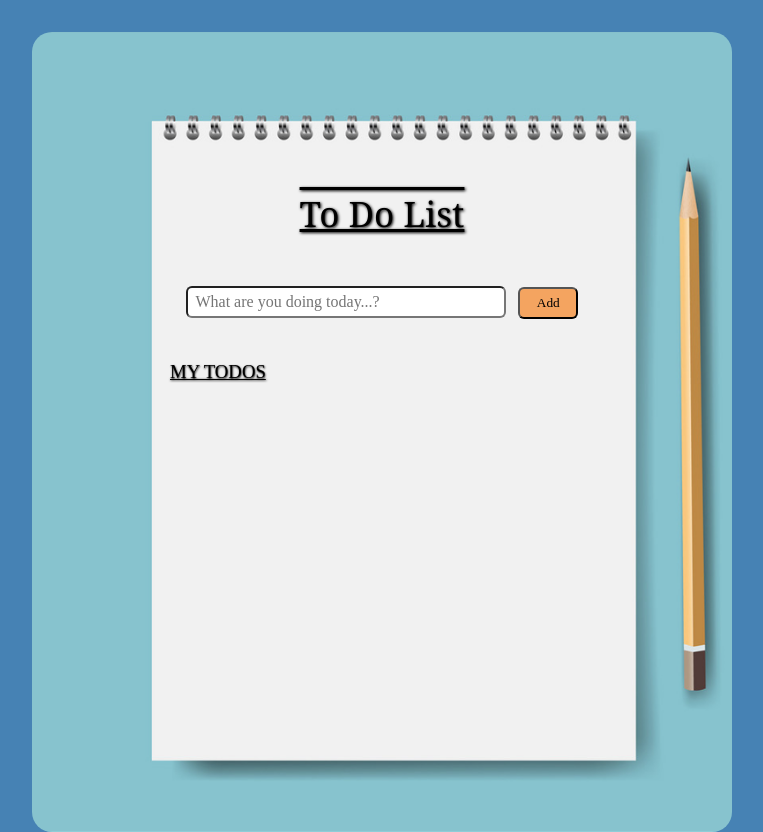
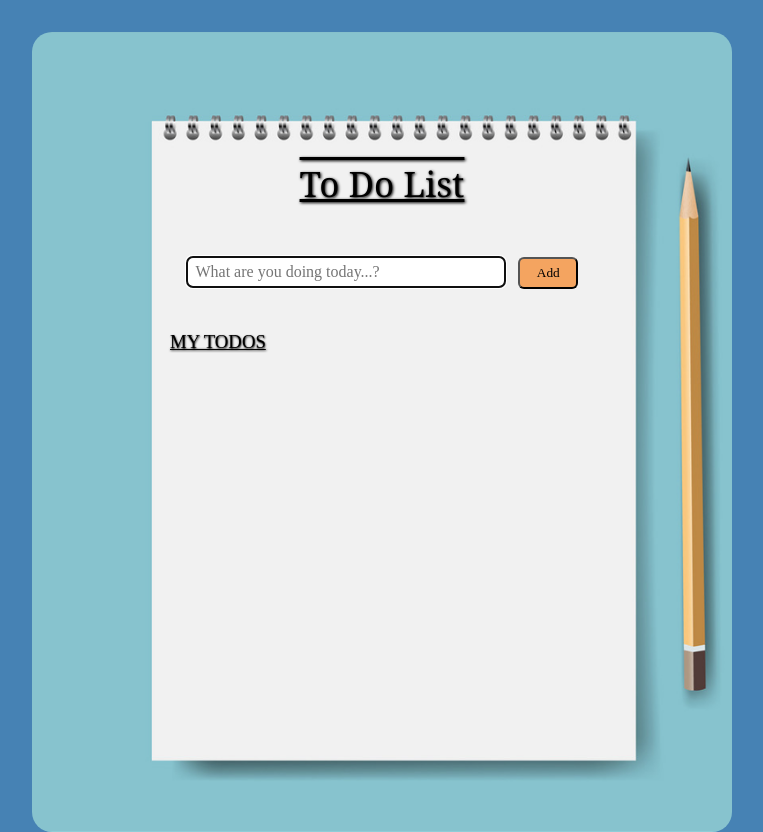
Before and after one commit to pathfinder3446/toDo_list, a plain HTML site: page index.html in a window 1280 px wide. Shown: the whole page, without its empty margins (258-1021 px from the left). Drawn offline with Linux system fonts and the light colour scheme.

Commit message:
css and js file updated

```diff
--- a/index.html
+++ b/index.html
@@ -15,7 +15,7 @@
         <section class="input">
             <h1 class="title">To Do List</h1>
             <div class="input-button">
-                <input type="text" class="input-box" placeholder="  What are you doing today...?">
+                <input type="text" class="input-box" id="myText" placeholder="  What are you doing today...?">
                 <button class="btn" type="button" id="button-addon2">Add</button>
             </div>
         </section>
--- a/index.js
+++ b/index.js
@@ -1,6 +1,10 @@
 const input = document.querySelector(`.input-box`);
 const btn = document.querySelector(`.btn`);
 const tasks = document.querySelector(`.tasks`)
+
+window.onload = function() {
+    document.getElementById("myText").focus();
+  };
 
 btn.addEventListener(`click`, () => {
     if(input.value == ``) {
--- a/style.css
+++ b/style.css
@@ -34,10 +34,11 @@ h1{
     text-shadow: 1px 1px 3px;
     font-size: 35px;
     font-weight: lighter;
+    margin-top: 0.1rem;
 }
 
 .input{
-    margin-top: 8rem;
+    margin-top: 6rem;
     display: flex;
     flex-direction: column;
     justify-content: center;
```
